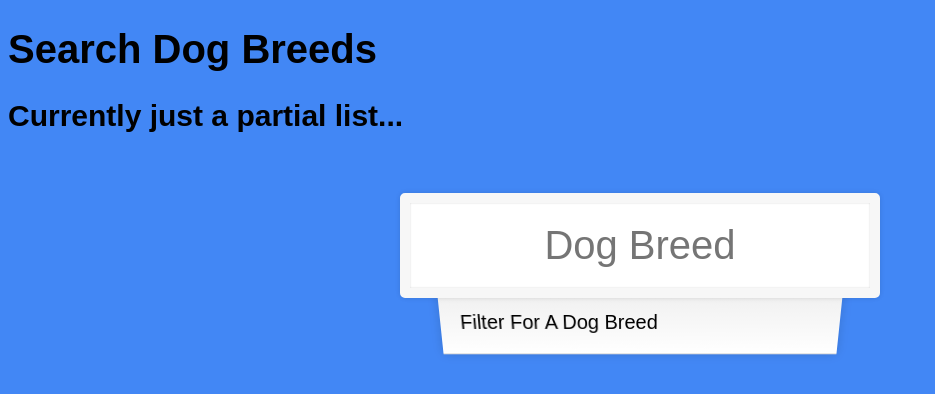
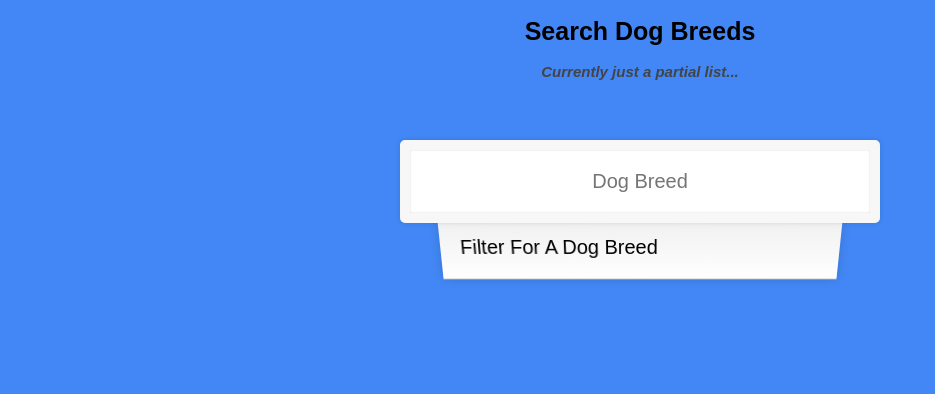
Before and after one commit to tbpage87/JS2, a plain HTML site: page js30project1/index.html in a window 1280 px wide. Shown: the whole page, without its empty margins (0-935 px from the left). Drawn offline with Linux system fonts and the light colour scheme.

Commit message:
Update style.css

```diff
--- a/js30project1/style.css
+++ b/js30project1/style.css
@@ -4,6 +4,7 @@ html {
   font-family: sans-serif;
   font-size: 20px;
   font-weight: 200;
+  text-align: center;
 }
 
 *, *:before, *:after {
@@ -17,6 +18,17 @@ a {
 
 a:hover {
   color: #5e00c2;
+}
+
+h1 {
+  font-size: 25px;
+  color: #000000;
+}
+
+h2 {
+  font-size: 15px;
+  font-style: italic;
+  color: #444444;
 }
 
 input {
@@ -40,7 +52,7 @@ input.search {
   top: 10px;
   z-index: 2;
   border-radius: 5px;
-  font-size: 40px;
+  font-size: 20px;
   box-shadow: 0 0 5px rgba(0, 0, 0, 0.12), inset 0 0 2px rgba(0, 0, 0, 0.19);
 }
 
```
